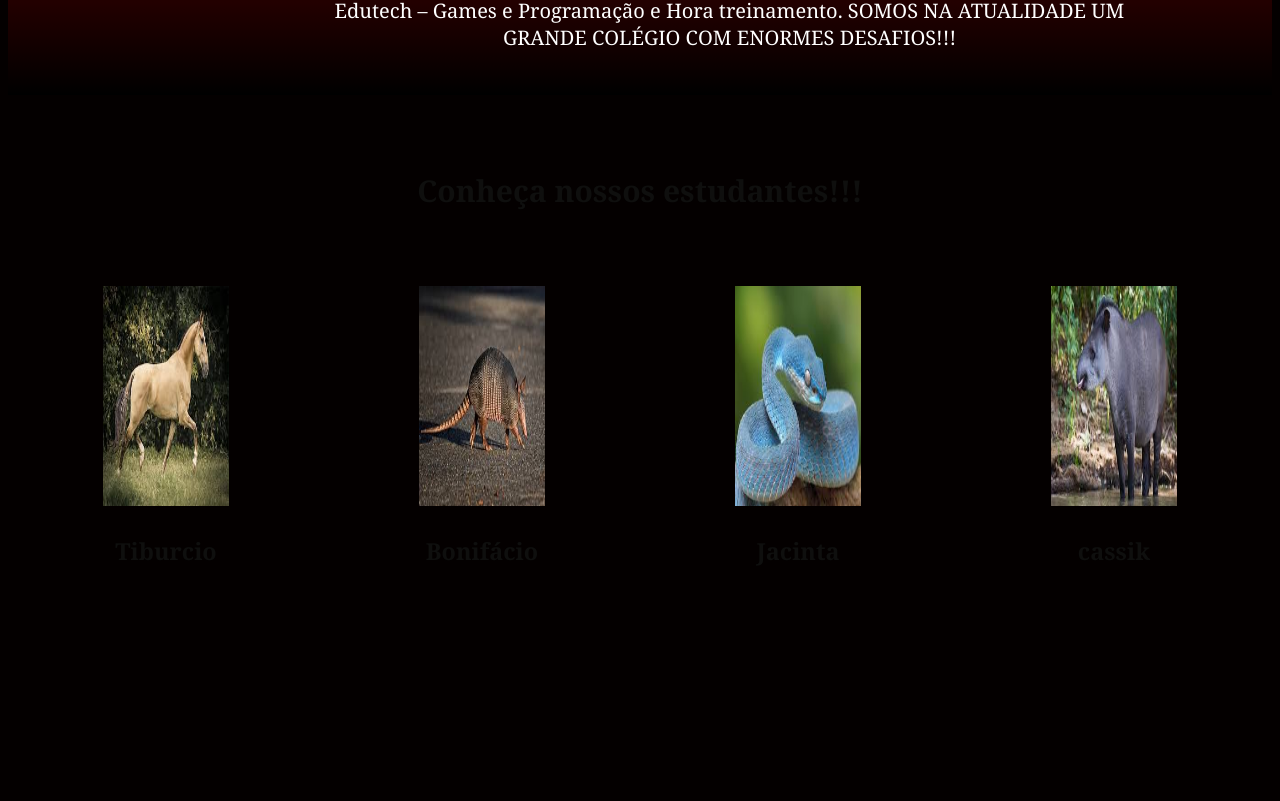
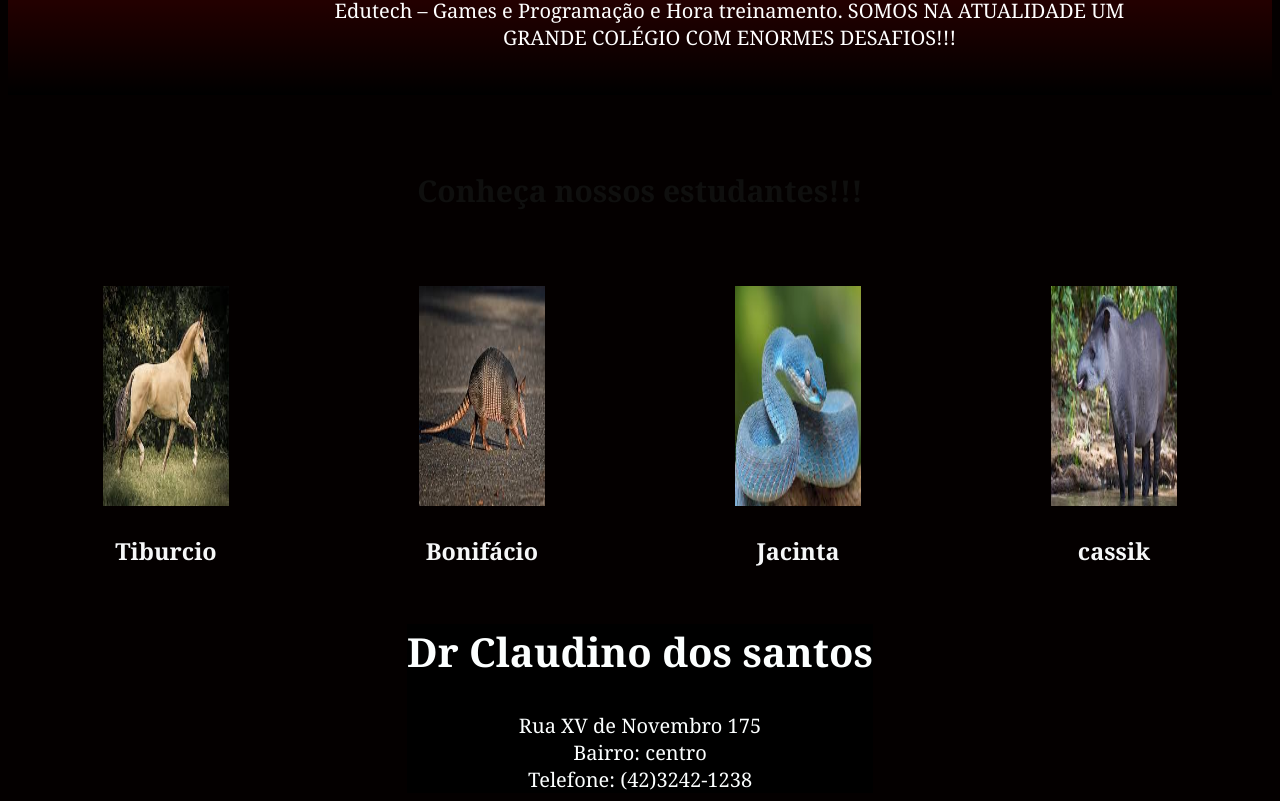
Before and after one commit to LuizDenck/ClaudinoC, a plain HTML site: page index.html in a window 1280 px wide. Shown: the part 945-1746 px from the top of the page. Before the commit the page ends 1544 px from the top, so only its background shows below. Drawn offline with Linux system fonts and the light colour scheme.

Commit message:
Add files via upload

```diff
--- a/index.html
+++ b/index.html
@@ -99,16 +99,26 @@
 
 
 
+</section>
 
 
 
-</section>
+<footer>
 
 
 
 
 
 
+
+
+    <h2 class="rodape">Dr Claudino dos santos</h2>
+    <li class="lista-rodape"> Rua XV de Novembro 175 </li>
+    <li class="lista-rodape"> Bairro: centro</li>
+    <li class="lista-rodape">Telefone: (42)3242-1238</li>
+</footer>
+
+</html>
 
 
 
--- a/style.css
+++ b/style.css
@@ -67,9 +67,21 @@ font-size: 30px;
 
   .estudante-div {
    text-align: center;
-
+color: rgb(246, 247, 248);
   }
     .estudante-todos {
       display: grid;
       grid-template-columns: 25% 25% 25% 25%;
     }
+footer{
+  background-color: rgb(0,0 ,0 );
+  color: rgb(252, 255, 255);
+}
+ .rodape{
+  text-align: center;
+  font-size: 40px;
+ }
+ .lista-rodape
+ {display: block;
+text-align: center;
+  font-size: 20px;}
```
